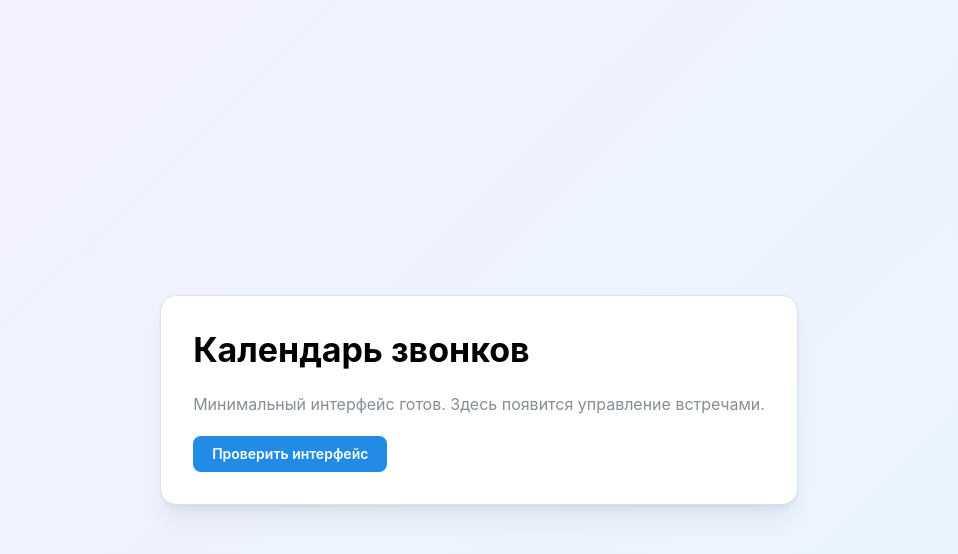
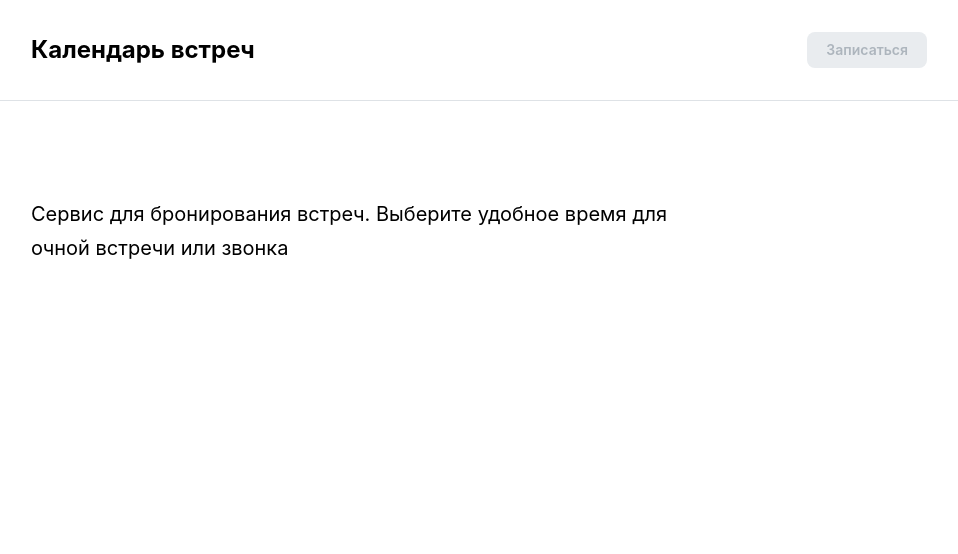
Before and after one commit to bkoshelev/go-project-386, a React (Vite) app in the folder frontend/: page / in a window 1280 px wide. Shown: the top 554 px of the page, without its empty margins (161-1119 px from the left). Built offline with nearby package versions, Linux system fonts and the light colour scheme.

Commit message:
feat(frontend): implement meeting calendar home page

```diff
--- a/frontend/index.html
+++ b/frontend/index.html
@@ -4,7 +4,7 @@
     <meta charset="UTF-8" />
     <meta name="viewport" content="width=device-width, initial-scale=1.0" />
     <meta name="description" content="Сервис бронирования встреч" />
-    <title>Календарь звонков</title>
+    <title>Календарь встреч</title>
   </head>
   <body>
     <div id="root"></div>
--- a/frontend/src/App.tsx
+++ b/frontend/src/App.tsx
@@ -1,26 +1,27 @@
-import { Button, Container, Modal, Paper, Stack, Text, Title } from "@mantine/core";
-import { useDisclosure } from "@mantine/hooks";
+import { Button, Container, Divider, Group, Text, Title } from "@mantine/core";
 
 export function App() {
-  const [opened, { open, close }] = useDisclosure(false);
+  return (
+    <>
+      <header>
+        <Container size="md" px={{ base: "md", sm: "xl" }}>
+          <Group justify="space-between" wrap="nowrap" py={{ base: "lg", sm: "xl" }}>
+            <Title order={1} fz={{ base: 20, sm: 24 }} miw={0}>
+              Календарь встреч
+            </Title>
+            <Button disabled style={{ flexShrink: 0 }}>
+              Записаться
+            </Button>
+          </Group>
+        </Container>
+        <Divider />
+      </header>
 
-  return (
-    <main className="page">
-      <Container size="sm">
-        <Paper p="xl" radius="lg" shadow="md" withBorder>
-          <Stack align="flex-start" gap="lg">
-            <Title order={1}>Календарь звонков</Title>
-            <Text c="dimmed">
-              Минимальный интерфейс готов. Здесь появится управление встречами.
-            </Text>
-            <Button onClick={open}>Проверить интерфейс</Button>
-          </Stack>
-        </Paper>
+      <Container component="main" size="md" px={{ base: "md", sm: "xl" }} py={{ base: 64, sm: 96 }}>
+        <Text size="xl" maw={640} lh={1.7}>
+          Сервис для бронирования встреч. Выберите удобное время для очной встречи или звонка
+        </Text>
       </Container>
-
-      <Modal opened={opened} onClose={close} title="Интерфейс работает" centered>
-        <Text>React и компоненты Mantine успешно подключены.</Text>
-      </Modal>
-    </main>
+    </>
   );
 }
--- a/frontend/src/main.tsx
+++ b/frontend/src/main.tsx
@@ -7,7 +7,7 @@ import { App } from "./App";
 
 createRoot(document.getElementById("root")!).render(
   <StrictMode>
-    <MantineProvider>
+    <MantineProvider forceColorScheme="light">
       <App />
     </MantineProvider>
   </StrictMode>,
--- a/frontend/src/styles.css
+++ b/frontend/src/styles.css
@@ -8,12 +8,5 @@ body {
   margin: 0;
   min-width: 320px;
   min-height: 100vh;
-  background: linear-gradient(135deg, #f3f0ff 0%, #e7f5ff 100%);
+  background: var(--mantine-color-white);
 }
-
-.page {
-  display: grid;
-  min-height: 100vh;
-  place-items: center;
-  padding: 2rem 1rem;
-}
```
Also changed, not shown: 1 other file (tests, documents, lock files or other folders).
